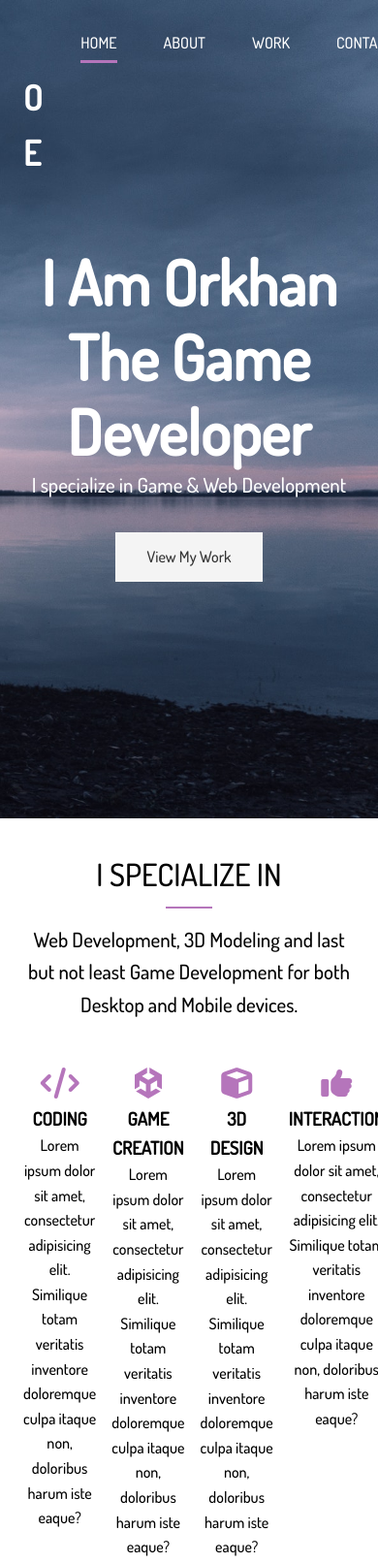
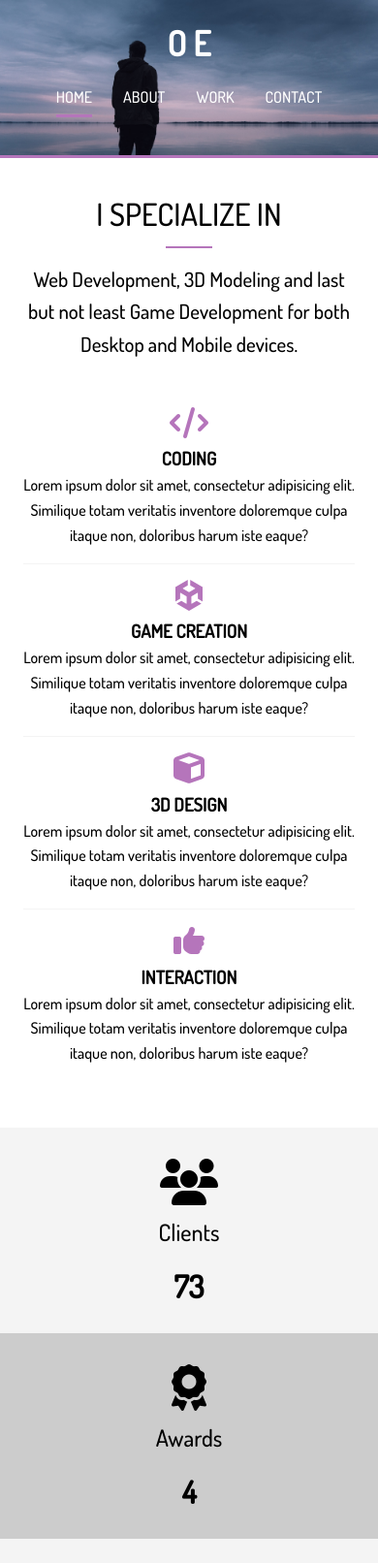
Before and after one commit to OrkhanElchuev/Portfolio-Website, a website: page dist/index.html in a window 390 px wide. Shown: the top 1612 px of the page at 97% size. Drawn offline with Linux system fonts and the light colour scheme.

Commit message:
Add responsiveness home page and footer

```diff
--- /dev/null
+++ b/scss/_media.scss
@@ -0,0 +1,78 @@
+// Tablets and Smaller
+@media (max-width: 800px) {
+  #header-home {
+    height: 30rem;
+
+    .header-content {
+      padding-top: 5rem;
+    }
+  }
+}
+
+// Smartphones
+@media (max-width: 500px) {
+  #main-nav {
+    flex-direction: column;
+    align-items: center;
+
+    li {
+      padding: 1rem;
+    }
+  }
+
+  #header {
+    &-home {
+      height: 10rem;
+      border-bottom: 3px solid $main-color;
+      background-position: 20% 30%;
+
+      .header-content {
+        display: none;
+      }
+    }
+
+    &-inner {
+      height: 10rem;
+    }
+  }
+
+  // Stack Grid Columns
+  #home-specialize .specials,
+  #home-stats .stats,
+  #home-process .process,
+  #about-testim .testimonials,
+  .items {
+    grid-template-columns: 1fr;
+  }
+
+  #home {
+    &-specialize {
+      .specials div {
+        border-bottom: 1px $light-color solid;
+        padding-bottom: 1rem;
+
+        &:last-child {
+          border: none;
+          padding-bottom: 0;
+        }
+      }
+    }
+
+    &-stats {
+      .stats div {
+        padding: 2rem 0 1rem 0;
+      }
+    }
+  }
+
+  // Footer
+  #main-footer {
+    height: 7rem;
+
+    .footer-content {
+      flex-direction: column;
+      padding: 1rem;
+      height: 5rem;
+    }
+  }
+}
--- a/scss/main.scss
+++ b/scss/main.scss
@@ -399,3 +399,6 @@ img {
     }
   }
 }
+
+// Import media queries
+@import "media";
```
Also changed, not shown: dist/about.html, dist/contact.html, dist/css/main.css, dist/index.html, dist/work.html.
